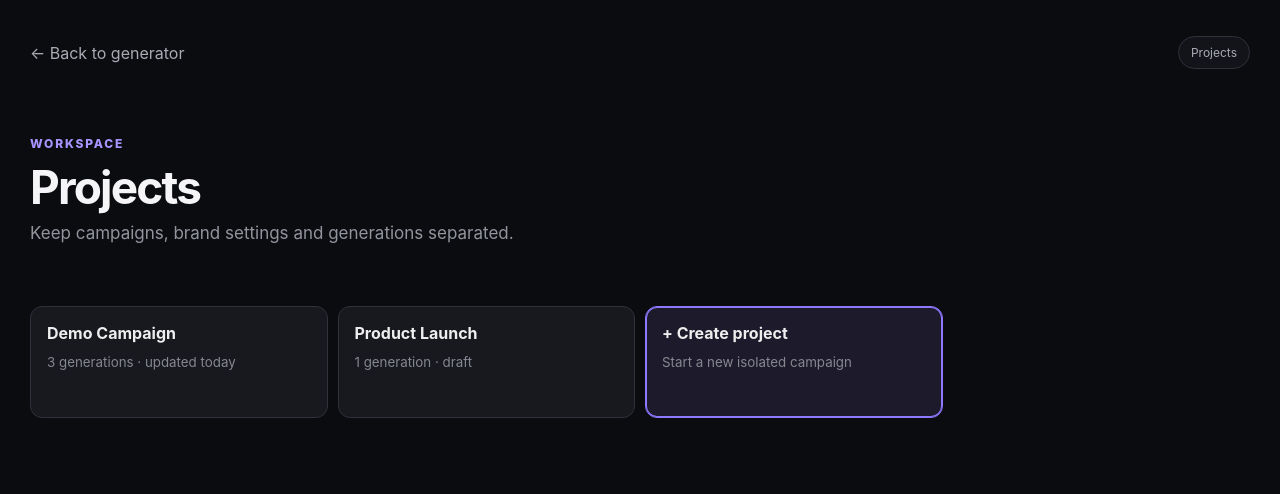
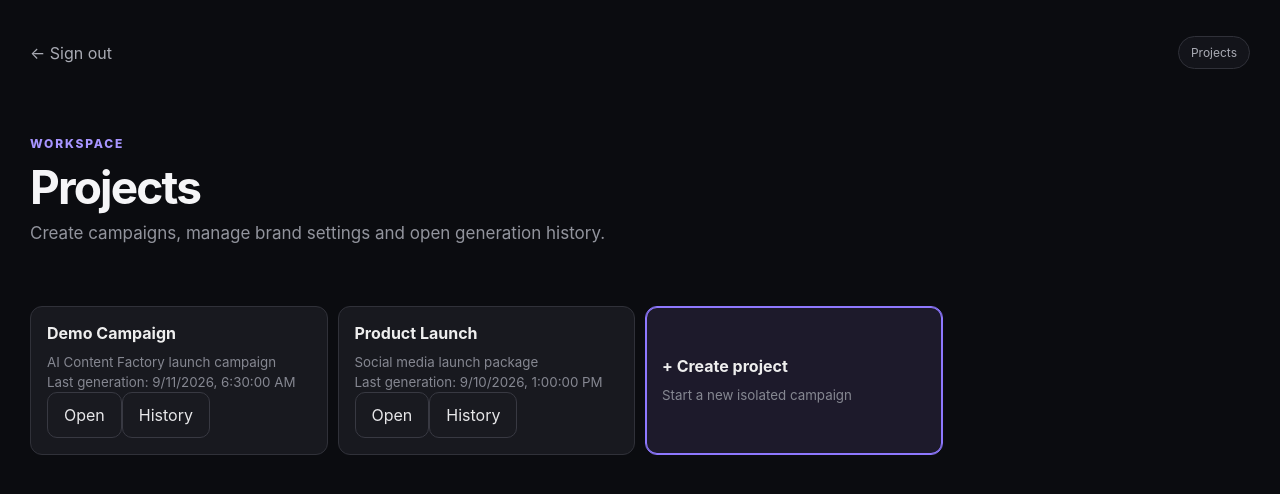
Before and after one commit to Nurzhan-Zhumabekov/The-beyond, a Next.js app in the folder frontend/: page /projects in a window 1280 px wide. Shown: the top 494 px of the page. Built offline with nearby package versions, Linux system fonts and the light colour scheme; no server answers.

Commit message:
feat: add project pages

```diff
--- a/frontend/app/projects/page.tsx
+++ b/frontend/app/projects/page.tsx
@@ -1,15 +1,49 @@
+"use client";
+
 import Link from "next/link";
+import { useEffect, useState } from "react";
+import { createProject, getProjects } from "@/services/api";
+import type { Project } from "@/types";
 
 export default function ProjectsPage() {
+  const [projects, setProjects] = useState<Project[]>([]);
+  const [loading, setLoading] = useState(true);
+  const [creating, setCreating] = useState(false);
+
+  useEffect(() => {
+    getProjects().then(setProjects).finally(() => setLoading(false));
+  }, []);
+
+  async function handleCreate() {
+    setCreating(true);
+    const project = await createProject({ name: "New Project", description: "New content campaign" });
+    setProjects((items) => [...items, project]);
+    setCreating(false);
+  }
+
   return (
     <main className="resultPage">
-      <div className="resultTopbar"><Link href="/" className="backLink">← Back to generator</Link><div className="resultStatus">Projects</div></div>
-      <section className="resultHero"><p className="eyebrow">WORKSPACE</p><h1>Projects</h1><p className="lead">Keep campaigns, brand settings and generations separated.</p></section>
-      <div className="formatGrid">
-        <Link href="/" className="format"><strong>Demo Campaign</strong><small>3 generations · updated today</small></Link>
-        <Link href="/" className="format"><strong>Product Launch</strong><small>1 generation · draft</small></Link>
-        <Link href="/" className="format selectedFormat"><strong>+ Create project</strong><small>Start a new isolated campaign</small></Link>
-      </div>
+      <div className="resultTopbar"><Link href="/login" className="backLink">← Sign out</Link><div className="resultStatus">Projects</div></div>
+      <section className="resultHero"><p className="eyebrow">WORKSPACE</p><h1>Projects</h1><p className="lead">Create campaigns, manage brand settings and open generation history.</p></section>
+      {loading ? <section className="card">Loading projects…</section> : (
+        <div className="formatGrid">
+          {projects.map((project) => (
+            <div key={project.id} className="format">
+              <strong>{project.name}</strong>
+              <small>{project.description}</small>
+              <small>Last generation: {project.last_generation_at ? new Date(project.last_generation_at).toLocaleString() : "—"}</small>
+              <div className="projectActions">
+                <Link href={`/projects/${project.id}/generate`} className="secondary">Open</Link>
+                <Link href={`/projects/${project.id}/history`} className="secondary">History</Link>
+              </div>
+            </div>
+          ))}
+          <button className="format selectedFormat" onClick={handleCreate} disabled={creating}>
+            <strong>{creating ? "Creating…" : "+ Create project"}</strong>
+            <small>Start a new isolated campaign</small>
+          </button>
+        </div>
+      )}
     </main>
   );
 }
```
